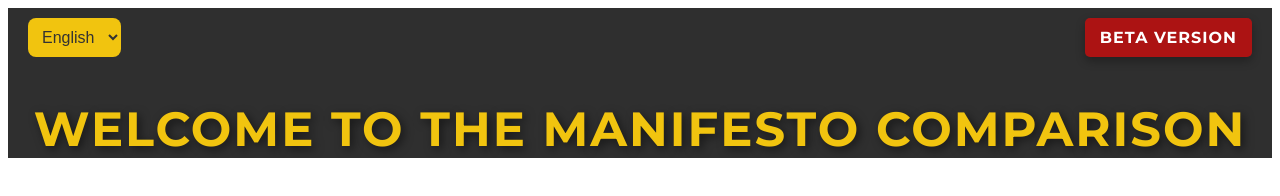
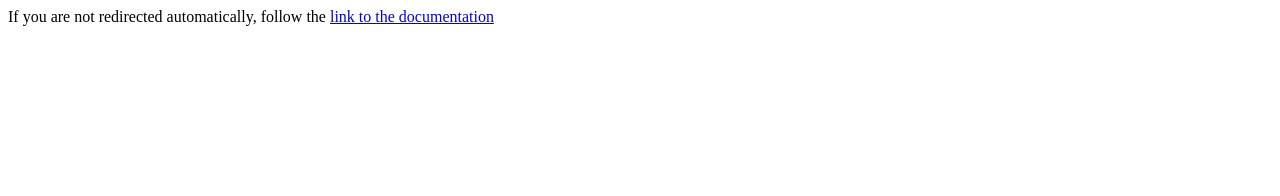
Before and after one commit to AKSHAY-VR/Manifesto_Chandhima, a plain HTML site: page index.html in a window 1280 px wide. Drawn offline with Linux system fonts and the light colour scheme.

Commit message:
Update index.html

```diff
--- a/index.html
+++ b/index.html
@@ -1,11 +1,12 @@
-<!DOCTYPE html>
-<html lang="en">
-<head>
-    <meta charset="UTF-8">
-    <meta name="viewport" content="width=device-width, initial-scale=1.0">
-    <title>Embed Another HTML File</title>
-</head>
-<body>
-    <iframe src="eng/index.html" width="100%" height="100%" style="border:none;"></iframe>
-</body>
-</html>
+
+<!DOCTYPE HTML>
+<html lang="en-US">
+    <head>
+        <meta charset="UTF-8">
+        <meta http-equiv="refresh" content="1;url=html/index.html">
+        <title>Page Redirection</title>
+    </head>
+    <body>
+        If you are not redirected automatically,
+        follow the <a href="eng/index.html">link to the documentation</a>
+    </body>
```
